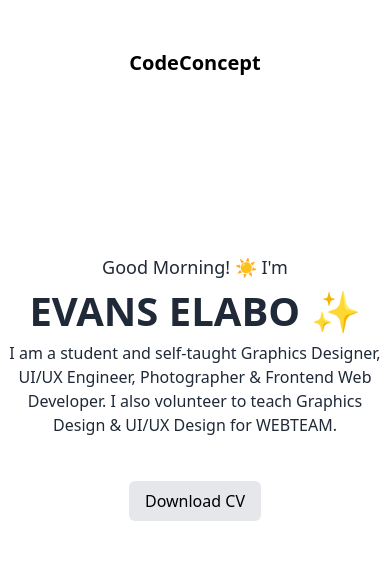
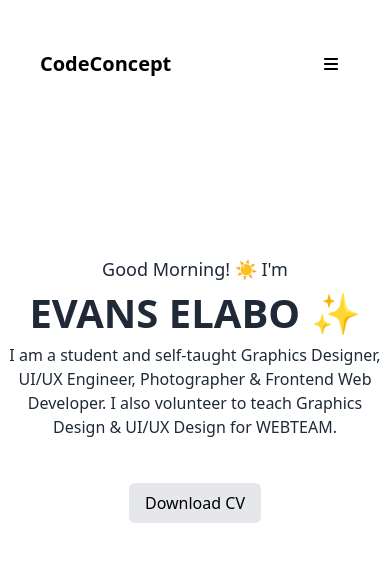
Before and after one commit to ellaboevans/React-Portfolio, a React (Vite) app: page / in a window 390 px wide. Shown: the top 562 px of the page. Built offline with nearby package versions, Linux system fonts and the light colour scheme.

Commit message:
Add Mobile Menu Icon

```diff
--- a/src/components/NavBar.jsx
+++ b/src/components/NavBar.jsx
@@ -1,11 +1,11 @@
 import React from "react";
 import { FontAwesomeIcon } from "@fortawesome/react-fontawesome";
-import { faMoon, faSun } from "@fortawesome/free-solid-svg-icons";
+import { faMoon, faBars } from "@fortawesome/free-solid-svg-icons";
 
 function NavBar({ handleThemeSwitch }) {
   return (
-    <nav className=" w-screen py-4 md:px-36 dark:text-white sticky md:mt-4">
-      <div className="flex justify-center md:justify-between items-center">
+    <nav className=" w-screen py-4 px-10 md:px-36 dark:text-white sticky md:mt-4">
+      <div className="flex justify-between  md:justify-between items-center">
         <a href="#" className="text-[20px] font-semibold mt-8 md:mt-0">
           CodeConcept
         </a>
@@ -31,6 +31,9 @@ function NavBar({ handleThemeSwitch }) {
             </a>
           </div>
         </div>
+        <div className=" md:hidden dark:border-white py-1 mt-8 px-3 dark:border rounded cursor-pointer" >
+          <FontAwesomeIcon icon={faBars} />
+        </div>
       </div>
     </nav>
   );
```
